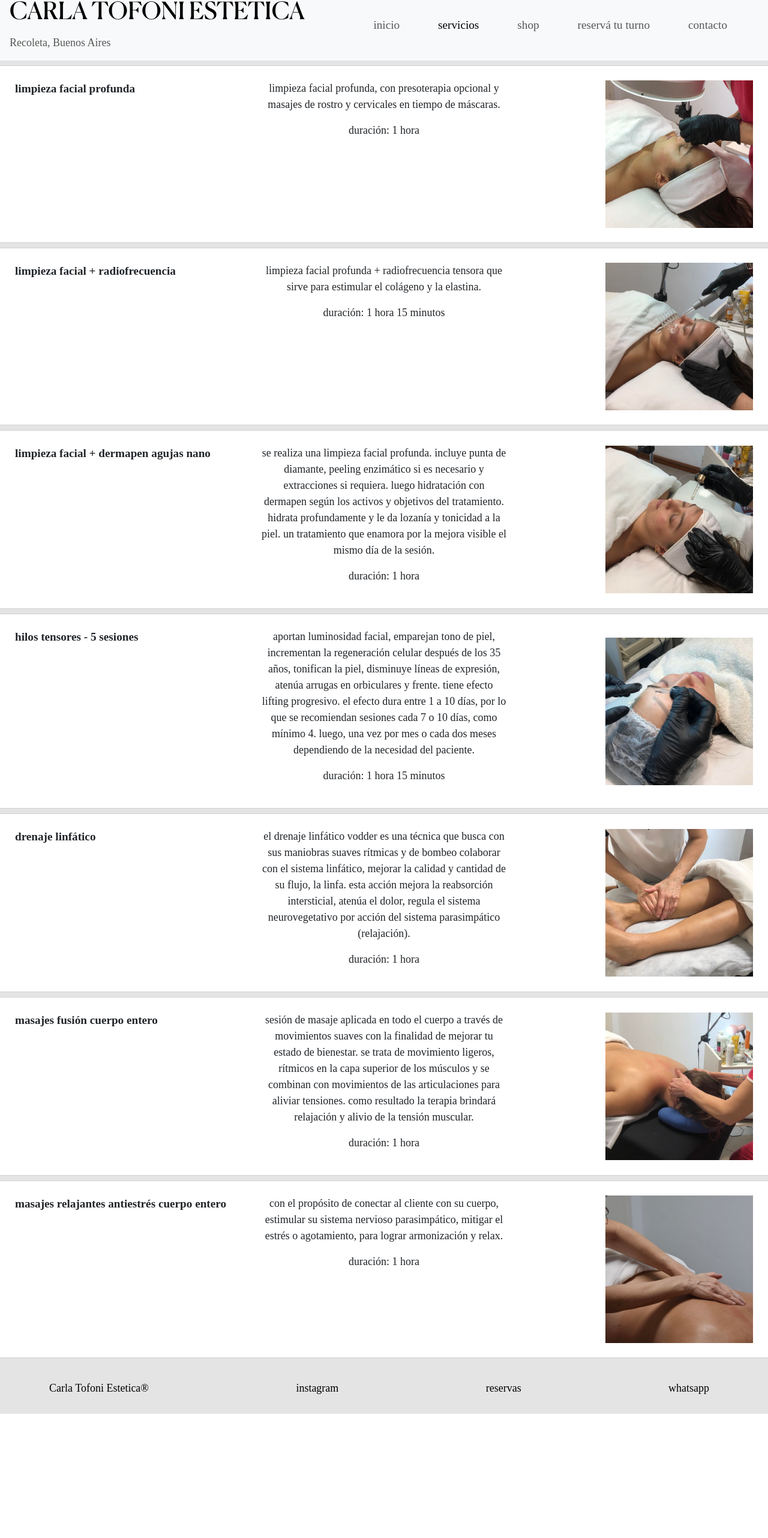
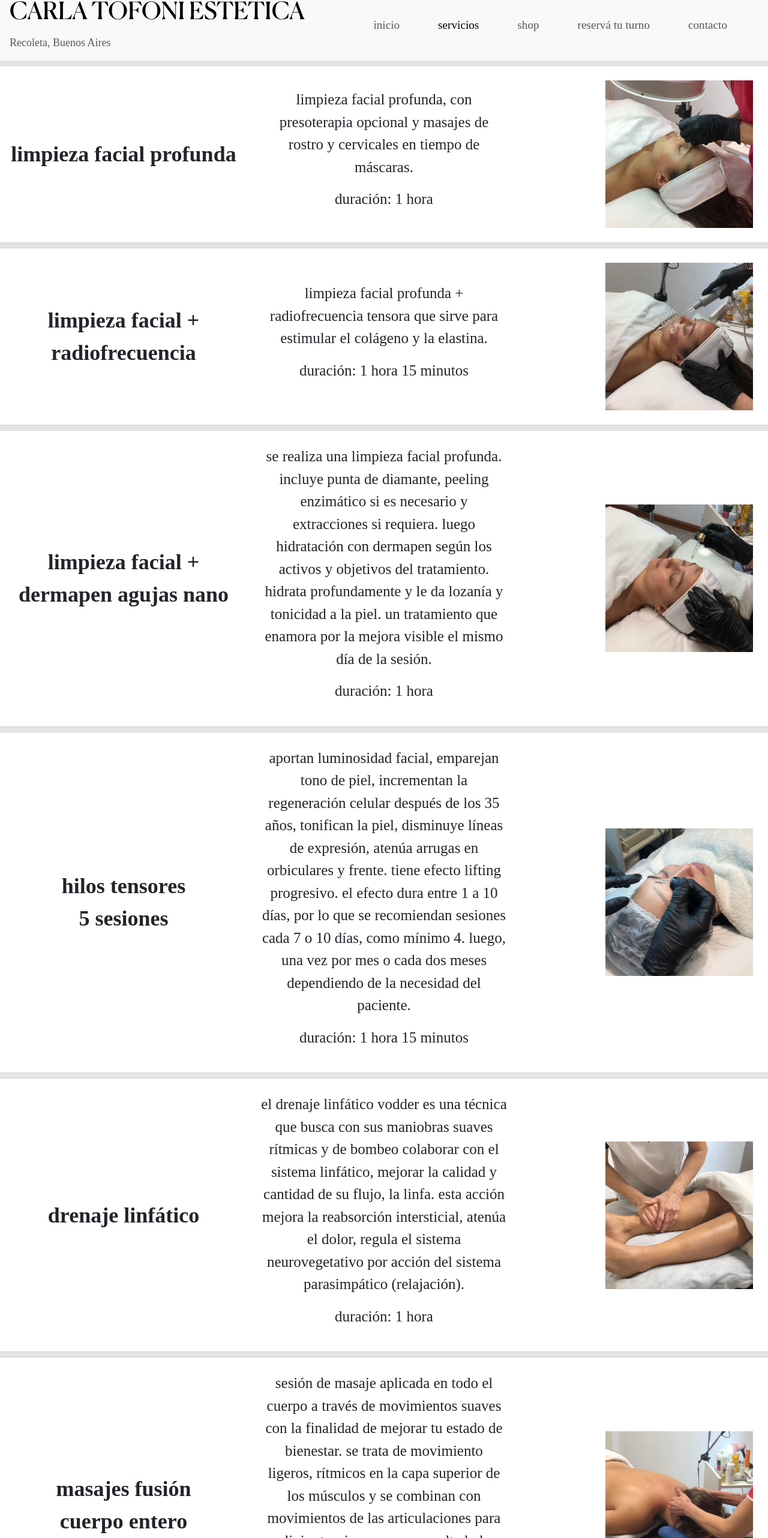
Before and after one commit to mativiglione/carlatofoniestetica, a website: page servicios.html in a window 1280 px wide. Shown: the part 16-2580 px from the top of the page at 60% size. Before the commit the page ends 2373 px from the top, so only its background shows below. Drawn offline with nearby package versions, Linux system fonts and the light colour scheme; a web font is replaced by a local one.

Commit message:
correcciones 1

```diff
--- a/estilo.css
+++ b/estilo.css
@@ -51,6 +51,14 @@ b{
     font-size: larger;
 }
 
+.servsize{
+    font-size: 25px;
+}
+
+.servtsize{
+    font-size: 30px;
+}
+
 .servicios, .turnos, .productos, .opiniones, .servicios2, .contact{
     margin-bottom: 120px;
 }
@@ -65,9 +73,8 @@ b{
 }
 
 #boton{
-    font-family: 'Lora', serif;
-    font-weight: 500;
-    font-size: large;
+    font-family: 'Marcellus SC', serif;
+    font-size: larger;
     background-color: white;
     border-color: black;
 }
@@ -108,3 +115,36 @@ main{
     color: #000;
     font-size: large;
 }
+
+.carousel-control-prev-icon,
+.carousel-control-next-icon {
+  width: 20px;
+  height: 20px;
+  color: black;
+}
+
+.carousel-control-prev-icon:before {
+  content: "\f053";
+}
+
+.carousel-control-next-icon:before {
+  content: "\f054";
+}
+
+@media (max-width: 576px) {
+    #ubicacion h2 {
+      margin-top: 20px; /* Ajusta este valor según tus necesidades */
+    }
+  }
+
+  @media (max-width: 576px) {
+    .carousel-item .row .col-lg-3:not(:first-child) {
+      display: none;
+    }
+  }
+
+  @media (max-width: 576px) {
+    .carousel-item .row .col-lg-4:not(:first-child) {
+      display: none;
+    }
+  }
--- a/servicios.html
+++ b/servicios.html
@@ -5,14 +5,16 @@
   <meta http-equiv="X-UA-Compatible" content="IE=edge" />
   <meta name="viewport" content="width=device-width, initial-scale=1.0" />
   <meta name="description"
-        content="">
+        content="Porque sentimos que brindarte un espacio exclusivamente para vos, para tu atención.
+        Con un sentido de cuidado hacia la persona, con profesionalismo y mucho amor por lo que hacemos.
+        Es por ello que te invitamos a que vengas a disfrutar de un momento de conexión y relax de tu cuerpo y mundo interior.">
 
   <meta name="keywords"
         content="Estética, Spa, Limpieza Facial, Masajes, Relajante, Relax, Antiestres, Placer, Descanso, Servicios, Turno, Productos, Drenaje Linfatico, Radiofrecuencia, Dermapen, Hilos Tensores, Recoleta, Buenos Aires">
 
         <meta property="og:type" content="web site">
         <meta property="og:title" content="Carla Tofoni Estética">
-        <meta property="og:url" content="">
+        <meta property="og:url" content="https://carlatofoniestetica.com/">
         <meta property="og:image" content="">
 
 
@@ -63,13 +65,13 @@
               >
             </li>
             <li class="nav-item">
-              <a class="nav-link me-5" href="#shop">shop</a>
+              <a class="nav-link me-5" href="index.html#shop">shop</a>
             </li>
             <li class="nav-item">
-              <a class="nav-link me-5" href="#reserva">reservá tu turno</a>
+              <a class="nav-link me-5" href="index.html#reserva">reservá tu turno</a>
             </li>
             <li class="nav-item">
-              <a class="nav-link me-5" href="#contacto">contacto</a>
+              <a class="nav-link me-5" href="index.html#contacto">contacto</a>
             </li>
           </ul>
         </div>
@@ -82,16 +84,16 @@
       <div class="mb-4">
         <div class="row">
           <div class="card col-lg-12 mt-2" id="limpiezas">
-            <div class="row d-flex mt-4 mb-4">
-              <div class="col-lg-4 text-center text-lg-start">
-                <b class="ms-4">limpieza facial profunda</b>
+            <div class="row d-flex mt-4 mb-4  text-center align-items-center servtsize">
+              <div class="col-lg-4">
+                <b>limpieza facial profunda</b>
               </div>
-              <div class="col-lg-4 text-center">
-                <p>
+              <div class="col-lg-4">
+                <p class="servsize">
                   limpieza facial profunda, con presoterapia opcional y masajes
                   de rostro y cervicales en tiempo de máscaras.
                 </p>
-                <p>duración: 1 hora</p>
+                <p class="servsize">duración: 1 hora</p>
               </div>
               <div class="col-lg-4 d-flex justify-content-center justify-content-lg-end align-items-center">
                 <img
@@ -104,13 +106,14 @@
             </div>
           </div>
           <div class="card col-lg-12 mt-2">
-            <div class="row d-flex mt-4 mb-4">
-              <div class="col-lg-4 text-center text-lg-start">
-                <b class="ms-4">limpieza facial + radiofrecuencia</b>
+            <div class="row d-flex mt-4 mb-4 text-center align-items-center servtsize">
+              <div class="col-lg-4 d-flex flex-column">
+                <b>limpieza facial +</b>
+                <b>radiofrecuencia</b>
               </div>
               <div class="col-lg-4 text-center">
-                <p>limpieza facial profunda + radiofrecuencia tensora que sirve para estimular el colágeno y la elastina.</p>
-                <p>duración: 1 hora 15 minutos</p>
+                <p class="servsize">limpieza facial profunda + radiofrecuencia tensora que sirve para estimular el colágeno y la elastina.</p>
+                <p class="servsize">duración: 1 hora 15 minutos</p>
               </div>
               <div class="col-lg-4 d-flex justify-content-center justify-content-lg-end align-items-center">
                 <img
@@ -123,12 +126,13 @@
             </div>
           </div>
           <div class="card col-lg-12 mt-2">
-            <div class="row d-flex mt-4 mb-4">
-              <div class="col-lg-4 text-center text-lg-start">
-                <b class="ms-4">limpieza facial + dermapen agujas nano</b>
+            <div class="row d-flex mt-4 mb-4 text-center align-items-center servtsize">
+              <div class="col-lg-4 d-flex flex-column">
+                <b>limpieza facial +</b>
+                <b>dermapen agujas nano</b>
               </div>
-              <div class="col-lg-4 text-center">
-                <p>
+              <div class="col-lg-4">
+                <p class="servsize">
                   se realiza una limpieza facial profunda. incluye punta de
                   diamante, peeling enzimático si es necesario y extracciones si
                   requiera. luego hidratación con dermapen según los activos y
@@ -136,7 +140,7 @@
                   lozanía y tonicidad a la piel. un tratamiento que enamora por
                   la mejora visible el mismo día de la sesión.
                 </p>
-                <p>duración: 1 hora</p>
+                <p class="servsize">duración: 1 hora</p>
               </div>
               <div class="col-lg-4 d-flex justify-content-center justify-content-lg-end align-items-center">
                 <img
@@ -149,12 +153,13 @@
             </div>
           </div>
           <div class="card col-lg-12 mt-2">
-            <div class="row d-flex mt-4 mb-4">
-              <div class="col-lg-4 text-center text-lg-start">
-                <b class="ms-4">hilos tensores - 5 sesiones</b>
+            <div class="row d-flex mt-4 mb-4 text-center align-items-center servtsize">
+              <div class="col-lg-4 d-flex flex-column">
+                <b>hilos tensores</b>
+                <b>5 sesiones</b>
               </div>
-              <div class="col-lg-4 text-center">
-                <p>
+              <div class="col-lg-4">
+                <p class="servsize">
                   aportan luminosidad facial, emparejan tono de piel,
                   incrementan la regeneración celular después de los 35 años,
                   tonifican la piel, disminuye líneas de expresión, atenúa
@@ -164,7 +169,7 @@
                   una vez por mes o cada dos meses dependiendo de la necesidad
                   del paciente.
                 </p>
-                <p>duración: 1 hora 15 minutos</p>
+                <p class="servsize">duración: 1 hora 15 minutos</p>
               </div>
               <div class="col-lg-4 d-flex justify-content-center justify-content-lg-end align-items-center">
                 <img
@@ -177,12 +182,12 @@
             </div>
           </div>
           <div class="card col-lg-12 mt-2" id="drenaje">
-            <div class="row d-flex mt-4 mb-4">
-              <div class="col-lg-4 text-center text-lg-start">
-                <b class="ms-4">drenaje linfático</b>
+            <div class="row d-flex mt-4 mb-4 text-center align-items-center servtsize">
+              <div class="col-lg-4">
+                <b>drenaje linfático</b>
               </div>
-              <div class="col-lg-4 text-center">
-                <p>
+              <div class="col-lg-4">
+                <p class="servsize">
                   el drenaje linfático vodder es una técnica que busca con sus
                   maniobras suaves rítmicas y de bombeo colaborar con el sistema
                   linfático, mejorar la calidad y cantidad de su flujo, la
@@ -190,7 +195,7 @@
                   el dolor, regula el sistema neurovegetativo por acción del
                   sistema parasimpático (relajación).
                 </p>
-                <p>duración: 1 hora</p>
+                <p class="servsize">duración: 1 hora</p>
               </div>
               <div class="col-lg-4 d-flex justify-content-center justify-content-lg-end align-items-center">
                 <img
@@ -203,12 +208,13 @@
             </div>
           </div>
           <div class="card col-lg-12 mt-2" id="masajes">
-            <div class="row d-flex mt-4 mb-4">
-              <div class="col-lg-4 text-center text-lg-start">
-                <b class="ms-4">masajes fusión cuerpo entero</b>
+            <div class="row d-flex mt-4 mb-4 text-center align-items-center servtsize">
+              <div class="col-lg-4 d-flex flex-column">
+                <b>masajes fusión</b>
+                <b>cuerpo entero</b>
               </div>
-              <div class="col-lg-4 text-center">
-                <p>
+              <div class="col-lg-4">
+                <p class="servsize">
                   sesión de masaje aplicada en todo el cuerpo a través de
                   movimientos suaves con la finalidad de mejorar tu estado de
                   bienestar. se trata de movimiento ligeros, rítmicos en la capa
@@ -216,7 +222,7 @@
                   articulaciones para aliviar tensiones. como resultado la
                   terapia brindará relajación y alivio de la tensión muscular.
                 </p>
-                <p>duración: 1 hora</p>
+                <p class="servsize">duración: 1 hora</p>
               </div>
               <div class="col-lg-4 d-flex justify-content-center justify-content-lg-end align-items-center">
                 <img
@@ -229,17 +235,18 @@
             </div>
           </div>
           <div class="card col-lg-12 mt-2">
-            <div class="row d-flex mt-4 mb-4">
-              <div class="col-lg-4 text-center text-lg-start">
-                <b class="ms-4">masajes relajantes antiestrés cuerpo entero</b>
+            <div class="row d-flex mt-4 mb-4 text-center align-items-center servtsize">
+              <div class="col-lg-4 d-flex flex-column">
+                <b>masajes relajantes</b>
+                <b>antiestrés cuerpo entero</b>
               </div>
-              <div class="col-lg-4 text-center">
-                <p>
+              <div class="col-lg-4">
+                <p class="servsize">
                   con el propósito de conectar al cliente con su cuerpo,
                   estimular su sistema nervioso parasimpático, mitigar el estrés
                   o agotamiento, para lograr armonización y relax.
                 </p>
-                <p>duración: 1 hora</p>
+                <p class="servsize">duración: 1 hora</p>
               </div>
               <div class="col-lg-4 d-flex justify-content-center justify-content-lg-end align-items-center">
                 <img
```
Also changed, not shown: index.html (+24 -20 lines), imagenes/calendario.jpg.
